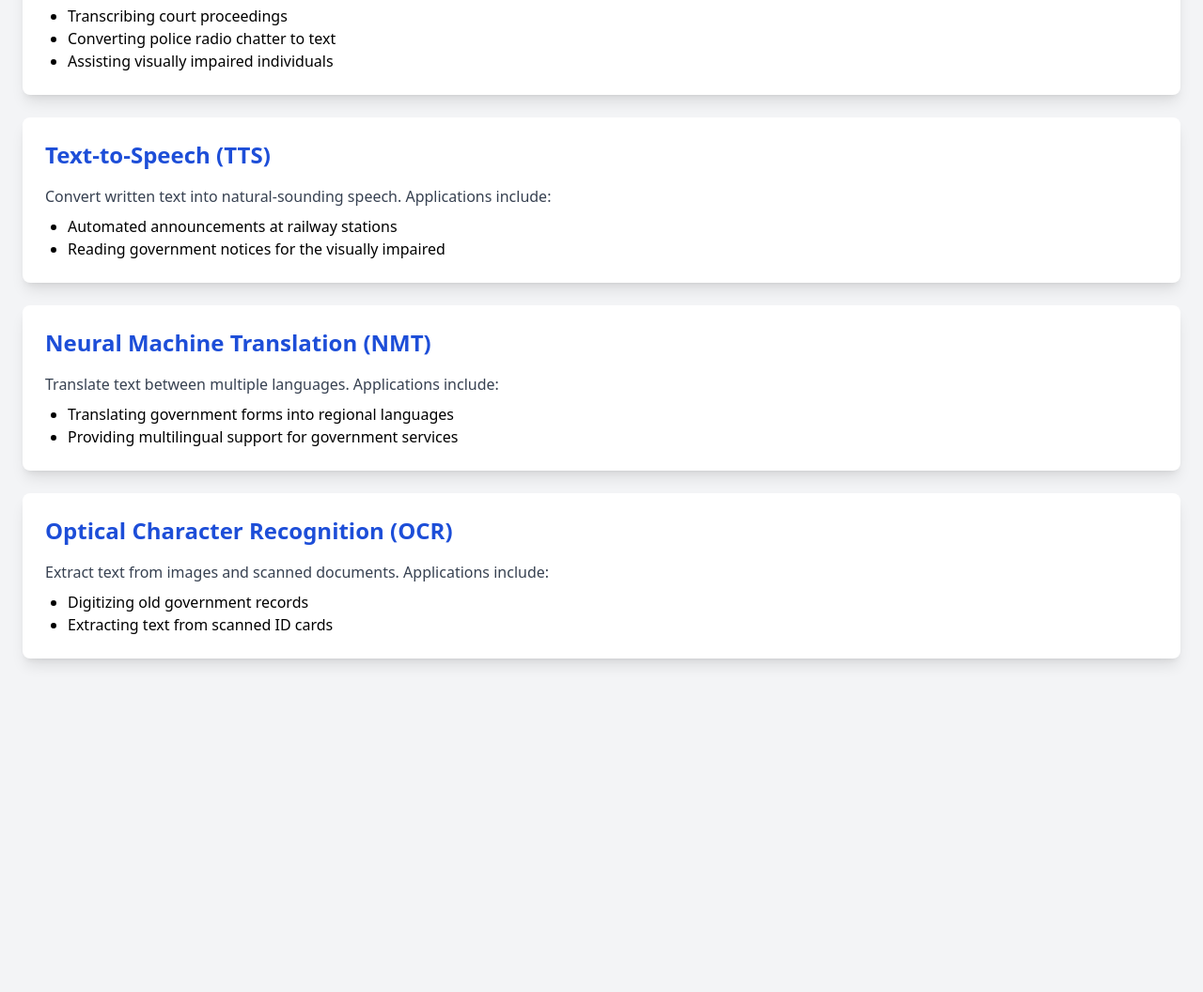
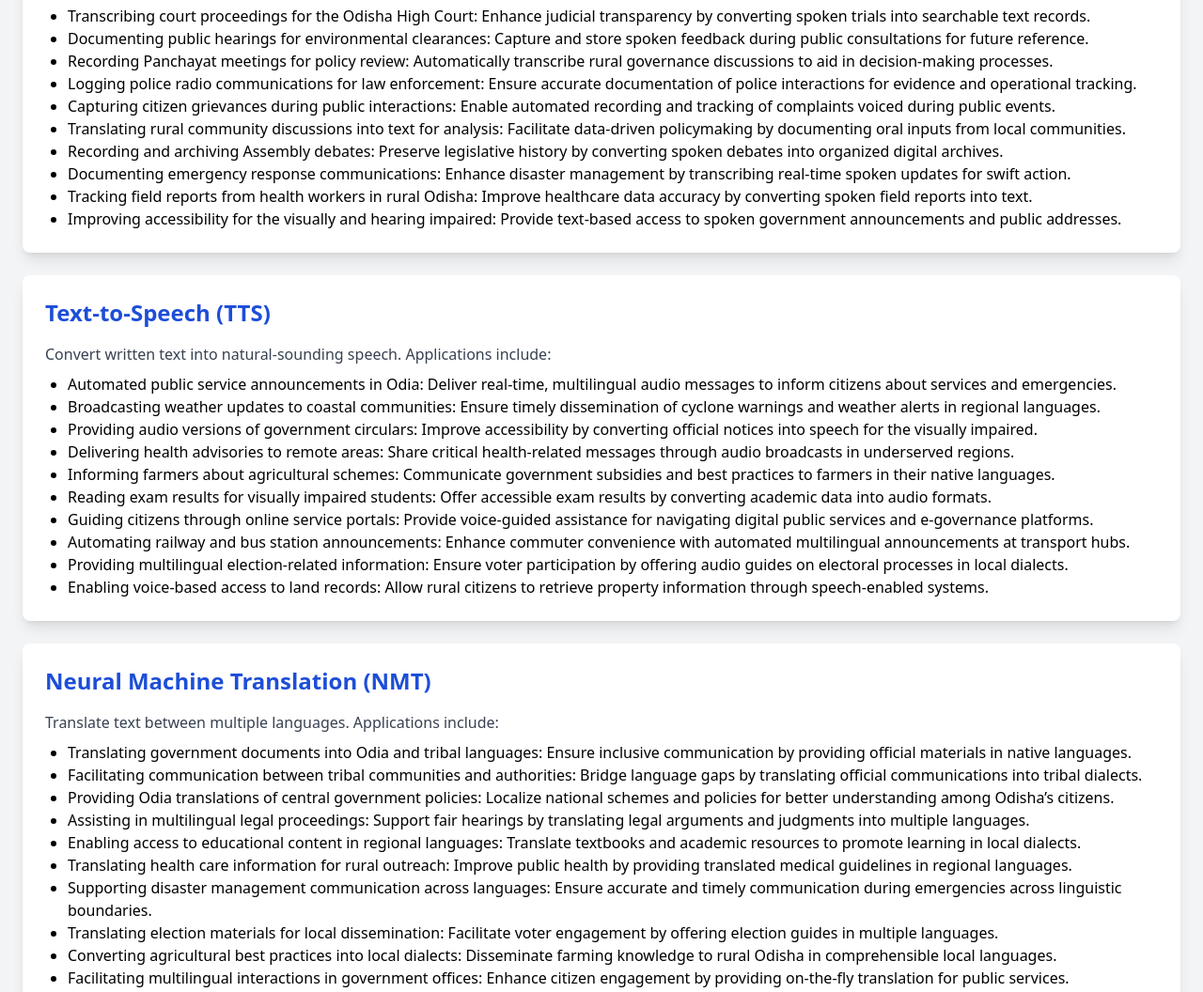
Before and after one commit to Ranjit246/ai-uc, a plain HTML site: page index.html in a window 1280 px wide. Shown: the part 263-1319 px from the top of the page at 94% size. Before the commit the page ends 988 px from the top, so only its background shows below. Drawn offline with nearby package versions, Linux system fonts and the light colour scheme.

Commit message:
Update index.html

```diff
--- a/index.html
+++ b/index.html
@@ -3,12 +3,12 @@
 <head>
     <meta charset="UTF-8">
     <meta name="viewport" content="width=device-width, initial-scale=1.0">
-    <title>AI-Powered Government Solutions</title>
+    <title>AI-Powered Government Solutions - Odisha</title>
     <script src="https://cdn.tailwindcss.com"></script>
 </head>
 <body class="bg-gray-100 font-sans">
     <header class="bg-blue-600 text-white p-6 text-center text-2xl font-bold shadow-lg">
-        AI-Powered Government Solutions
+        AI-Powered Government Solutions - Odisha
     </header>
     <nav class="flex justify-center space-x-6 p-4 bg-blue-500 text-white font-semibold text-lg">
         <a href="#stt" class="hover:underline">Speech-to-Text</a>
@@ -21,9 +21,16 @@
         <h2 class="text-2xl font-bold mb-4 text-blue-700">Speech-to-Text (STT)</h2>
         <p class="text-gray-700">Convert spoken language into written text. Applications include:
             <ul class="list-disc ml-6 mt-2">
-                <li>Transcribing court proceedings</li>
-                <li>Converting police radio chatter to text</li>
-                <li>Assisting visually impaired individuals</li>
+                <li>Transcribing court proceedings for the Odisha High Court: Enhance judicial transparency by converting spoken trials into searchable text records.</li>
+                <li>Documenting public hearings for environmental clearances: Capture and store spoken feedback during public consultations for future reference.</li>
+                <li>Recording Panchayat meetings for policy review: Automatically transcribe rural governance discussions to aid in decision-making processes.</li>
+                <li>Logging police radio communications for law enforcement: Ensure accurate documentation of police interactions for evidence and operational tracking.</li>
+                <li>Capturing citizen grievances during public interactions: Enable automated recording and tracking of complaints voiced during public events.</li>
+                <li>Translating rural community discussions into text for analysis: Facilitate data-driven policymaking by documenting oral inputs from local communities.</li>
+                <li>Recording and archiving Assembly debates: Preserve legislative history by converting spoken debates into organized digital archives.</li>
+                <li>Documenting emergency response communications: Enhance disaster management by transcribing real-time spoken updates for swift action.</li>
+                <li>Tracking field reports from health workers in rural Odisha: Improve healthcare data accuracy by converting spoken field reports into text.</li>
+                <li>Improving accessibility for the visually and hearing impaired: Provide text-based access to spoken government announcements and public addresses.</li>
             </ul>
         </p>
     </section>
@@ -32,8 +39,16 @@
         <h2 class="text-2xl font-bold mb-4 text-blue-700">Text-to-Speech (TTS)</h2>
         <p class="text-gray-700">Convert written text into natural-sounding speech. Applications include:
             <ul class="list-disc ml-6 mt-2">
-                <li>Automated announcements at railway stations</li>
-                <li>Reading government notices for the visually impaired</li>
+                <li>Automated public service announcements in Odia: Deliver real-time, multilingual audio messages to inform citizens about services and emergencies.</li>
+                <li>Broadcasting weather updates to coastal communities: Ensure timely dissemination of cyclone warnings and weather alerts in regional languages.</li>
+                <li>Providing audio versions of government circulars: Improve accessibility by converting official notices into speech for the visually impaired.</li>
+                <li>Delivering health advisories to remote areas: Share critical health-related messages through audio broadcasts in underserved regions.</li>
+                <li>Informing farmers about agricultural schemes: Communicate government subsidies and best practices to farmers in their native languages.</li>
+                <li>Reading exam results for visually impaired students: Offer accessible exam results by converting academic data into audio formats.</li>
+                <li>Guiding citizens through online service portals: Provide voice-guided assistance for navigating digital public services and e-governance platforms.</li>
+                <li>Automating railway and bus station announcements: Enhance commuter convenience with automated multilingual announcements at transport hubs.</li>
+                <li>Providing multilingual election-related information: Ensure voter participation by offering audio guides on electoral processes in local dialects.</li>
+                <li>Enabling voice-based access to land records: Allow rural citizens to retrieve property information through speech-enabled systems.</li>
             </ul>
         </p>
     </section>
@@ -42,8 +57,16 @@
         <h2 class="text-2xl font-bold mb-4 text-blue-700">Neural Machine Translation (NMT)</h2>
         <p class="text-gray-700">Translate text between multiple languages. Applications include:
             <ul class="list-disc ml-6 mt-2">
-                <li>Translating government forms into regional languages</li>
-                <li>Providing multilingual support for government services</li>
+                <li>Translating government documents into Odia and tribal languages: Ensure inclusive communication by providing official materials in native languages.</li>
+                <li>Facilitating communication between tribal communities and authorities: Bridge language gaps by translating official communications into tribal dialects.</li>
+                <li>Providing Odia translations of central government policies: Localize national schemes and policies for better understanding among Odisha’s citizens.</li>
+                <li>Assisting in multilingual legal proceedings: Support fair hearings by translating legal arguments and judgments into multiple languages.</li>
+                <li>Enabling access to educational content in regional languages: Translate textbooks and academic resources to promote learning in local dialects.</li>
+                <li>Translating health care information for rural outreach: Improve public health by providing translated medical guidelines in regional languages.</li>
+                <li>Supporting disaster management communication across languages: Ensure accurate and timely communication during emergencies across linguistic boundaries.</li>
+                <li>Translating election materials for local dissemination: Facilitate voter engagement by offering election guides in multiple languages.</li>
+                <li>Converting agricultural best practices into local dialects: Disseminate farming knowledge to rural Odisha in comprehensible local languages.</li>
+                <li>Facilitating multilingual interactions in government offices: Enhance citizen engagement by providing on-the-fly translation for public services.</li>
             </ul>
         </p>
     </section>
@@ -52,10 +75,19 @@
         <h2 class="text-2xl font-bold mb-4 text-blue-700">Optical Character Recognition (OCR)</h2>
         <p class="text-gray-700">Extract text from images and scanned documents. Applications include:
             <ul class="list-disc ml-6 mt-2">
-                <li>Digitizing old government records</li>
-                <li>Extracting text from scanned ID cards</li>
+                <li>Digitizing historical land records in Odisha: Preserve and streamline access to ancient land documents through digital archiving.</li>
+                <li>Processing scanned birth and death certificates: Automate extraction of vital data to enhance citizen service delivery.</li>
+                <li>Extracting information from rural health reports: Improve public health tracking by digitizing handwritten medical records.</li>
+                <li>Archiving old government notices and circulars: Enable digital access to legacy documents for research and administrative purposes.</li>
+                <li>Digitizing handwritten forms from public services: Modernize service delivery by converting manual forms into searchable databases.</li>
+                <li>Processing legal documents for judiciary archives: Enhance legal transparency by digitizing court records and legal submissions.</li>
+                <li>Extracting data from survey maps and cadastral records: Facilitate accurate land management by digitizing geospatial records.</li>
+                <li>Digitizing vehicle registration records: Automate data extraction from physical vehicle documentation for efficiency.</li>
+                <li>Automating data extraction from scanned tax receipts: Improve revenue tracking by digitizing and processing tax documents.</li>
+                <li>Converting handwritten applications to digital formats: Expedite public service applications through automated digitization.</li>
             </ul>
         </p>
     </section>
+
 </body>
 </html>
```
